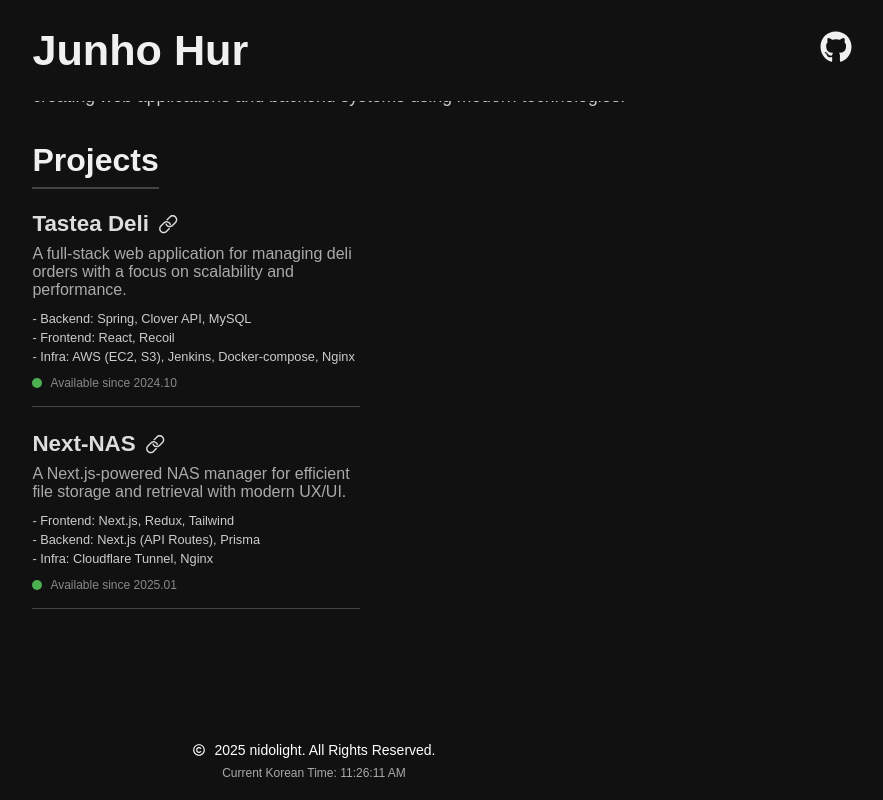
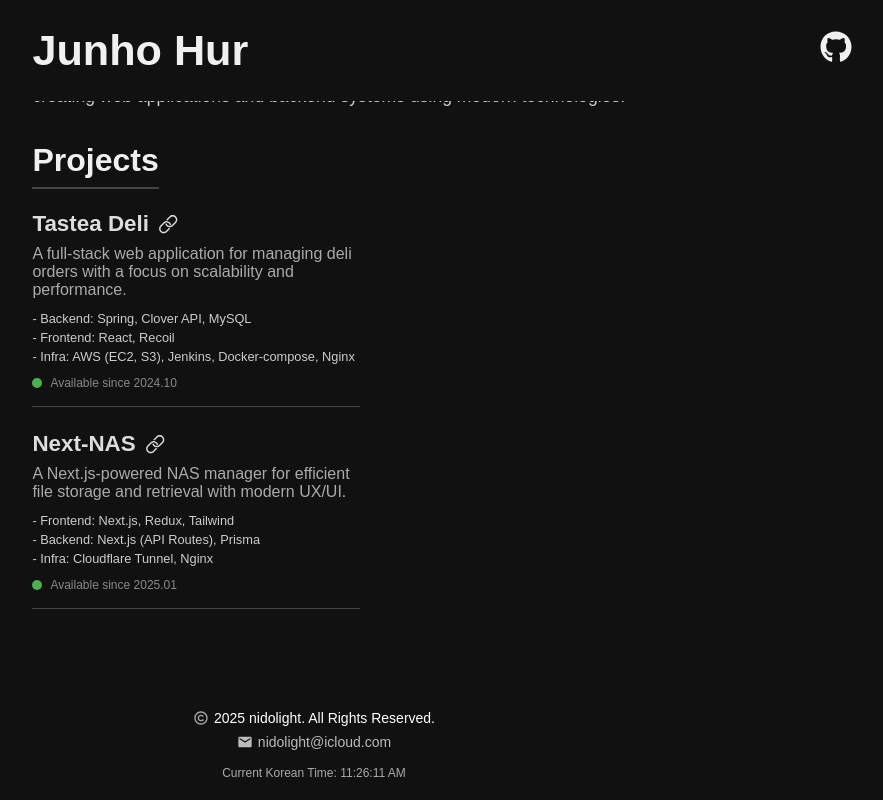
Before and after one commit to nidolight/nidolight.github.io, a Next.js app: page / in a window 1280 px wide. Shown: the whole page, without its empty margins (326-1209 px from the left). Built offline with nearby package versions, Linux system fonts and the light colour scheme.

Commit message:
feat: contact mail

```diff
--- a/next.config.ts
+++ b/next.config.ts
@@ -6,7 +6,6 @@ const repository = "nidolight.github.io";
 const nextConfig: NextConfig = {
   /* config options here */
   reactStrictMode: true,
-  // output: 'export',
   assetPrefix: !debug ? `/${repository}/` : "", // production 일때 prefix 경로
 
   trailingSlash: true,
--- a/src/pages/components/Footer.tsx
+++ b/src/pages/components/Footer.tsx
@@ -1,31 +1,60 @@
 import styled from "styled-components";
 import { RiCopyrightLine } from "react-icons/ri";
+import { MdEmail } from "react-icons/md";
 import { useState, useEffect } from "react";
 
 const FooterContainer = styled.footer`
     padding: 20px 0;
     text-align: center;
     background-color: #111;
+    color: #fff;
+    font-size: 14px;
+    display: flex;
+    flex-direction: column;
+    align-items: center;
+    gap: 8px; /* 요소 간 간격 */
 `;
 
 const FooterText = styled.p`
-    color: #fff;
+    margin: 0;
+    display: flex;
+    align-items: center;
+    gap: 5px;
     font-size: 14px;
-    margin: 0;
 `;
 
 const Icon = styled(RiCopyrightLine)`
-    margin-right: 8px;
-    position: relative;
-    top: 2px;
-    color: #fff;
+    color: #aaa;
+    font-size: 16px;
+`;
+
+const EmailWrapper = styled.div`
+    display: flex;
+    align-items: center;
+    gap: 5px;
+`;
+
+const EmailIcon = styled(MdEmail)`
+    font-size: 16px;
+    color: #bbb;
+`;
+
+const EmailLink = styled.a`
+    color: #bbb; /* 무채색 계열 */
+    text-decoration: none;
+    font-weight: normal;
+    transition: color 0.3s ease, text-decoration 0.3s ease;
+
+    &:hover {
+        color: #ddd; /* 밝은 회색 */
+        text-decoration: underline;
+    }
 `;
 
 const TimeText = styled.span`
-    display: block;
-    margin-top: 8px;
     color: #aaa;
     font-size: 12px;
+    margin-top: 8px;
 `;
 
 export default function Footer() {
@@ -53,6 +82,12 @@ export default function Footer() {
                 <Icon />
                 2025 nidolight. All Rights Reserved.
             </FooterText>
+            <EmailWrapper>
+                <EmailIcon />
+                <EmailLink href="mailto:nidolight@icloud.com">
+                    nidolight@icloud.com
+                </EmailLink>
+            </EmailWrapper>
             <TimeText>Current Korean Time: {currentTime}</TimeText>
         </FooterContainer>
     );
--- a/src/pages/components/Header.tsx
+++ b/src/pages/components/Header.tsx
@@ -22,7 +22,7 @@ const ContentWrapper = styled.div`
     margin: 10px auto;
     padding: 0 clamp(8vw, 50px, 15vw);
     display: flex;
-    justify-content: space-between; /* 로고와 아이콘을 양쪽으로 배치 */
+    justify-content: space-between;
     align-items: center;
 
     @media (min-width: 1200px) {
@@ -52,9 +52,8 @@ export default function Header() {
         window.location.href = "mailto:nidolight@icloud.com";
     };
 
-    // 아이콘 클릭 시 이벤트 버블링 방지
     const handleGithubClick = (event: React.MouseEvent) => {
-        event.stopPropagation(); // 부모 요소(HeaderContainer)로 이벤트 전달 방지
+        event.stopPropagation();
     };
 
     return (
@@ -65,7 +64,7 @@ export default function Header() {
                     href="https://github.com/nidolight"
                     target="_blank"
                     rel="noopener noreferrer"
-                    onClick={handleGithubClick} // 이벤트 버블링 방지
+                    onClick={handleGithubClick}
                 >
                     <FaGithub />
                 </GithubIcon>
```
